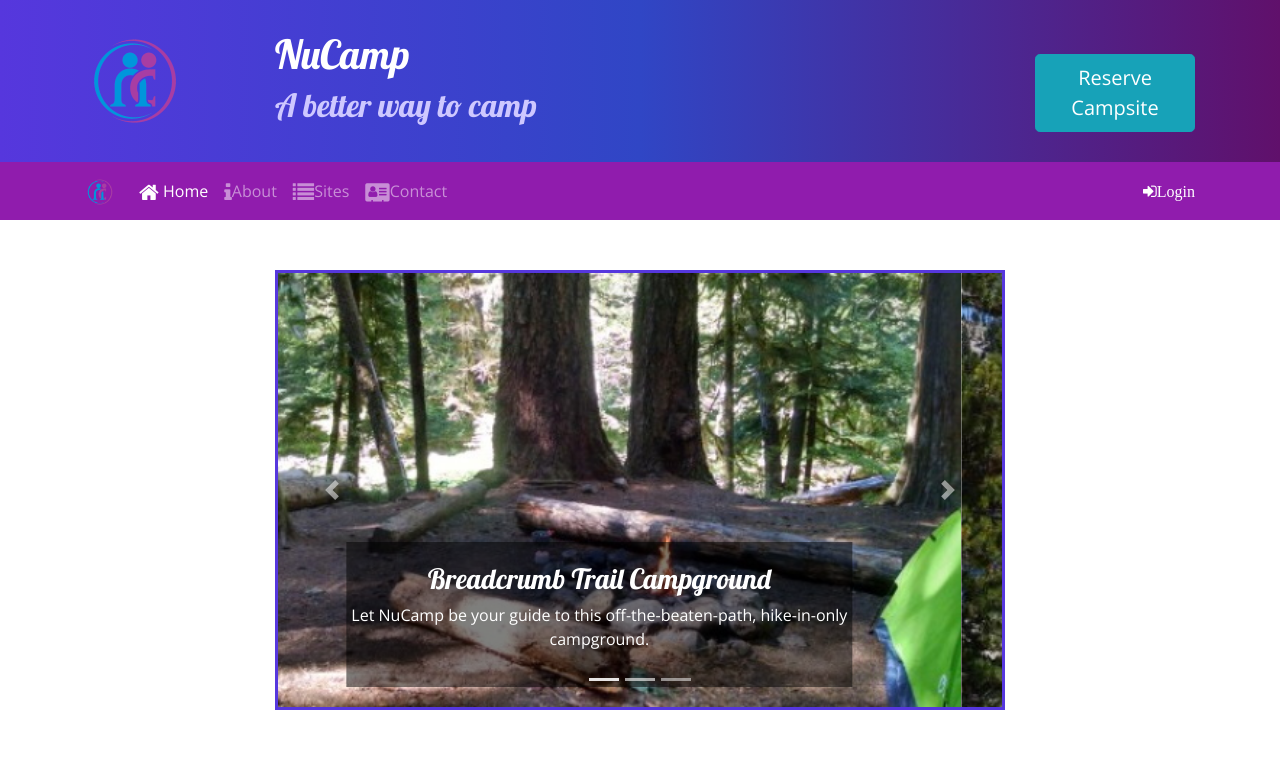
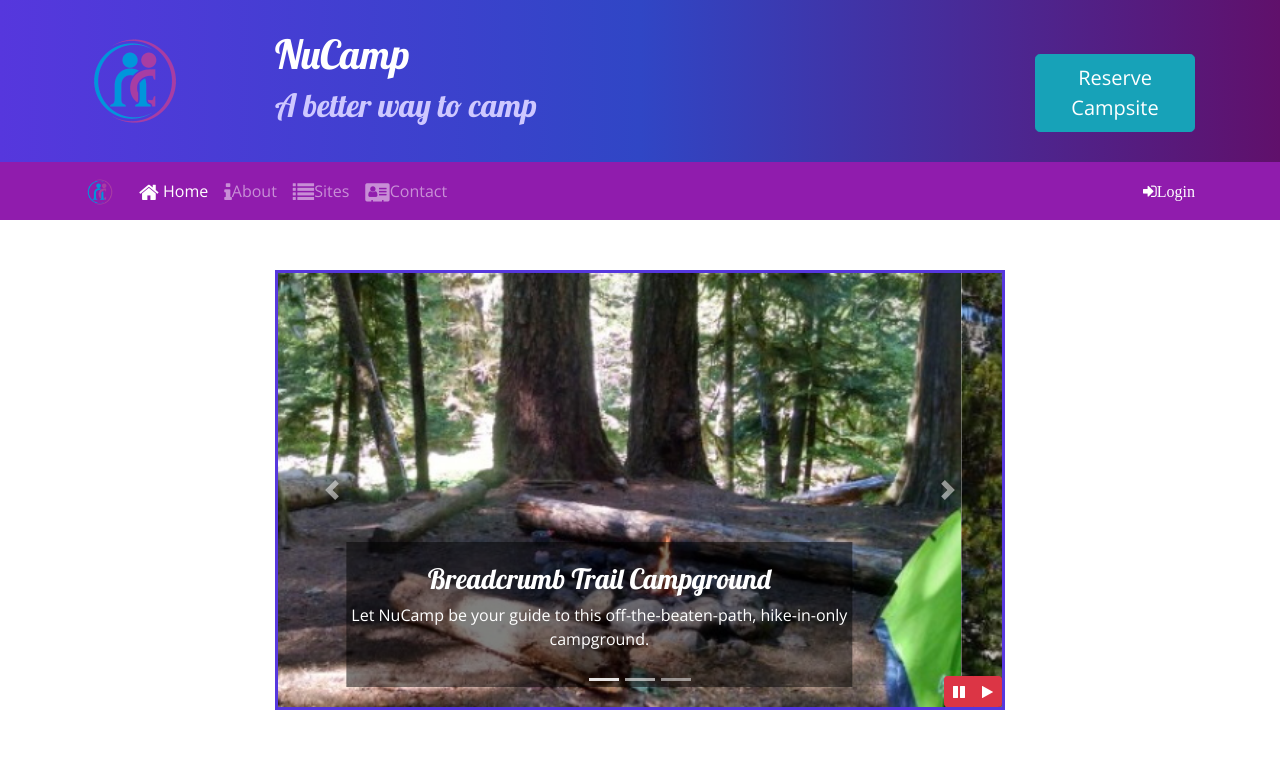
Before and after one commit to MichaelWhitt/nucampsite, a website: page index.html in a window 1280 px wide. Shown: the top 758 px of the page. Drawn offline with nearby package versions, Linux system fonts and the light colour scheme.

Commit message:
week 4 1st commit carousel play jquery

```diff
--- a/css/styles.css
+++ b/css/styles.css
@@ -63,3 +63,10 @@ h4 a:hover {
 .carousel{
     border: solid #5637DD;
 }
+
+#carouselButton {
+    position: absolute;
+    right: 0;
+    bottom: 0;
+    z-index: 100;
+}
--- a/index.html
+++ b/index.html
@@ -173,6 +173,14 @@
                         <span class="carousel-control-next-icon"></span>
                         <span class="sr-only">Next</span>
                     </a>
+                    <div class="btn-group" id="carouselButton">
+                        <button class="btn btn-danger btn-sm" id="carouselPause">
+                            <i class="fa fa-pause"></i>
+                        </button>
+                        <button class="btn btn-danger btn-sm" id="carouselPlay">
+                            <i class="fa fa-play"></i>
+                        </button>
+                    </div>
                 </div>
             </div>
         </div>
@@ -266,6 +274,17 @@
     <script src="node_modules/popper.js/dist/umd/popper.min.js"></script>
     <script src="node_modules/bootstrap/dist/js/bootstrap.min.js"></script>
 
+    <script>
+        $(function() {
+            $(".carousel").carousel({interval: 2000, pause: "false"})
+            $("#carouselPause").click(function(){
+                $('.carousel').carousel("pause");
+            });
+            $("#carouselPlay").click(function(){
+                $(".carousel").carousel("cycle");
+            });
+        });
+    </script>
 
 
 </body>
```
